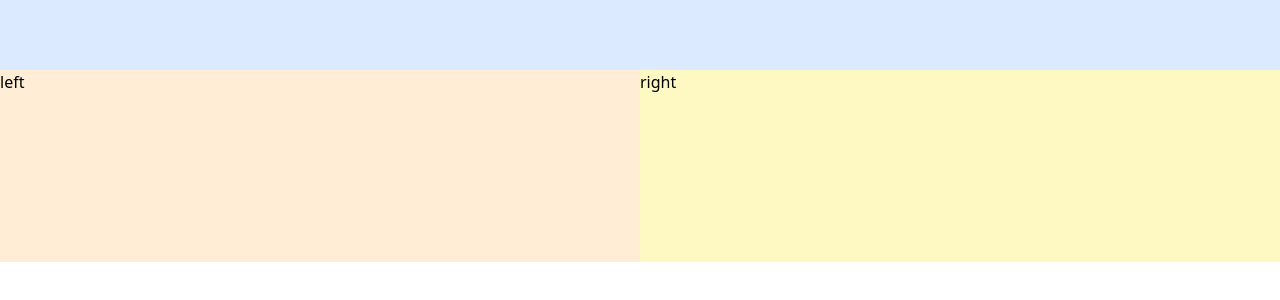
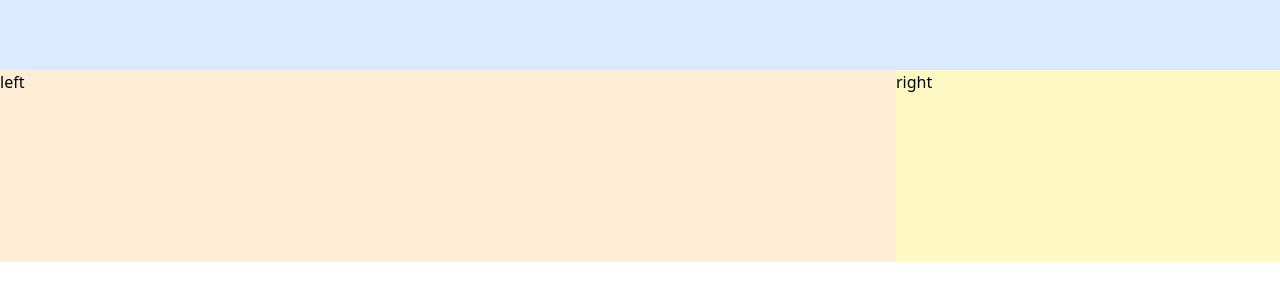
Before and after one commit to octoknyght/flex, a website: page index.html in a window 1280 px wide. Shown: the part 122-422 px from the top of the page. Drawn offline with Linux system fonts and the light colour scheme.

```diff
--- a/index.html
+++ b/index.html
@@ -7,23 +7,57 @@
 </head>
 <body>
   <!--
-    04. Flex Grow (flex-grow: 1)
-      # Right now, #left and #right are the same size on large screens
-      # We need #left to be larger than #right
+    05. The avatar
+      # This is a element is positioned dynamically
+      # To correctly position this element, we will need to know
+        when and why it changes the position and
+        what element it really follows
+      # the 4 possible elements where the avatar is contained are #cover, #details, #left, and #right
+      # observation 1
+          avatar - on the left side
+          screen - wide
+          #cover - screen's full width
+          #details - screen's full width
+          #left - half / less than the screen's full width, equal to or larger than #right
+          #right - half / less than the screen's full width, equal to or smaller than #left
+      # observation 2
+          avatar - on the center (changed)
+          screen - small (changed)
+          #cover - screen's full width (no changes)
+          #details - screen's full width (no changes)
+          #left - screen's full width (changed)
+          #right - screen's full width (changed)
+      # conclusion
+          we can now eliminate most of the possible elements where the avatar is contained
+          by first eliminating the elements that didn't change
+          We can safely eliminate #cover and #details among them
+          We can also eliminate #right since the avatar is inclined to go left of #left on wide screens
 
-      a. add sm:w-96 to both #left and #right
-        - there will be a screen size where they will have the same width, so we needed to account for that
-      b. remove flex-1 on both #left and right
-        - we will be using grow
-      c. add grow to #left
-        - grow: allows a flex item to grow to fill any available space
-        - Unlike flex-1 it doesn't ignore the current width and it doesn't allow the element
+          NOTE that we can still use #cover, #details, and #right to achieve this
+            But it just makes more sense to use #left since it will also contain
+            the User's name, User's Company, User's Location
+            Now we can add avatar and treat them as one element, so we can move them together anywhere
+
+      a. let's create a div for the avatar inside #left
+        - give it and id of avatar
+        - a height and width of 32
+        - a background green 100
+        - a rounded-full border
+
+      b. add position relative to #left
+      c. Let's position the avatar on the center first
+        - add position absolute to #avatar
+        - add margin auto
+        - add inset-x-0 (shorthand for left-0 and right-0)
+        - add -top-16, this is half of the avatars height, and will position it 16 pixels above from the top of #left
+      d. Let's position it to the left on wider screens
+        - add sm:right-auto, since we already set left-0 via inset-x-0 (left-0, right-0), we just need to remove right-0 or bring it back to auto on larger screens
   -->
   <div id="banner" class="flex flex-col h-96 bg-gray-100">
     <div id="cover" class="flex-1 bg-blue-100"></div>
     <div id="details" class="flex flex-col flex-1 bg-red-100 sm:flex-row">
-      <div id="left" class="flex-1 bg-orange-100">left</div>
-      <div id="right" class="flex-1 bg-yellow-100">right</div>
+      <div id="left" class="bg-orange-100 sm:w-96 grow">left</div>
+      <div id="right" class="bg-yellow-100 sm:w-96">right</div>
     </div>
   </div>
 </body>
```
Also changed, not shown: dist/output.css.
